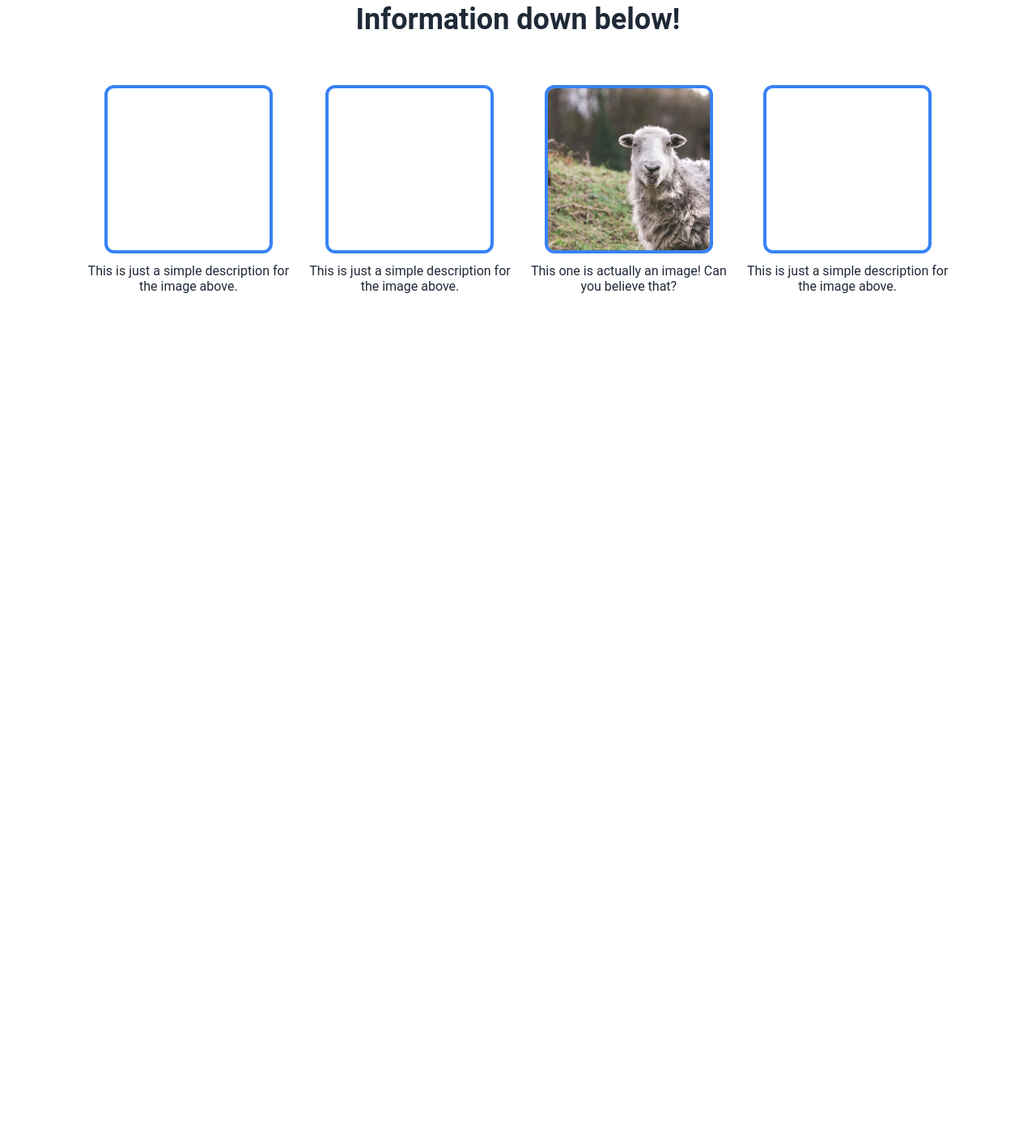
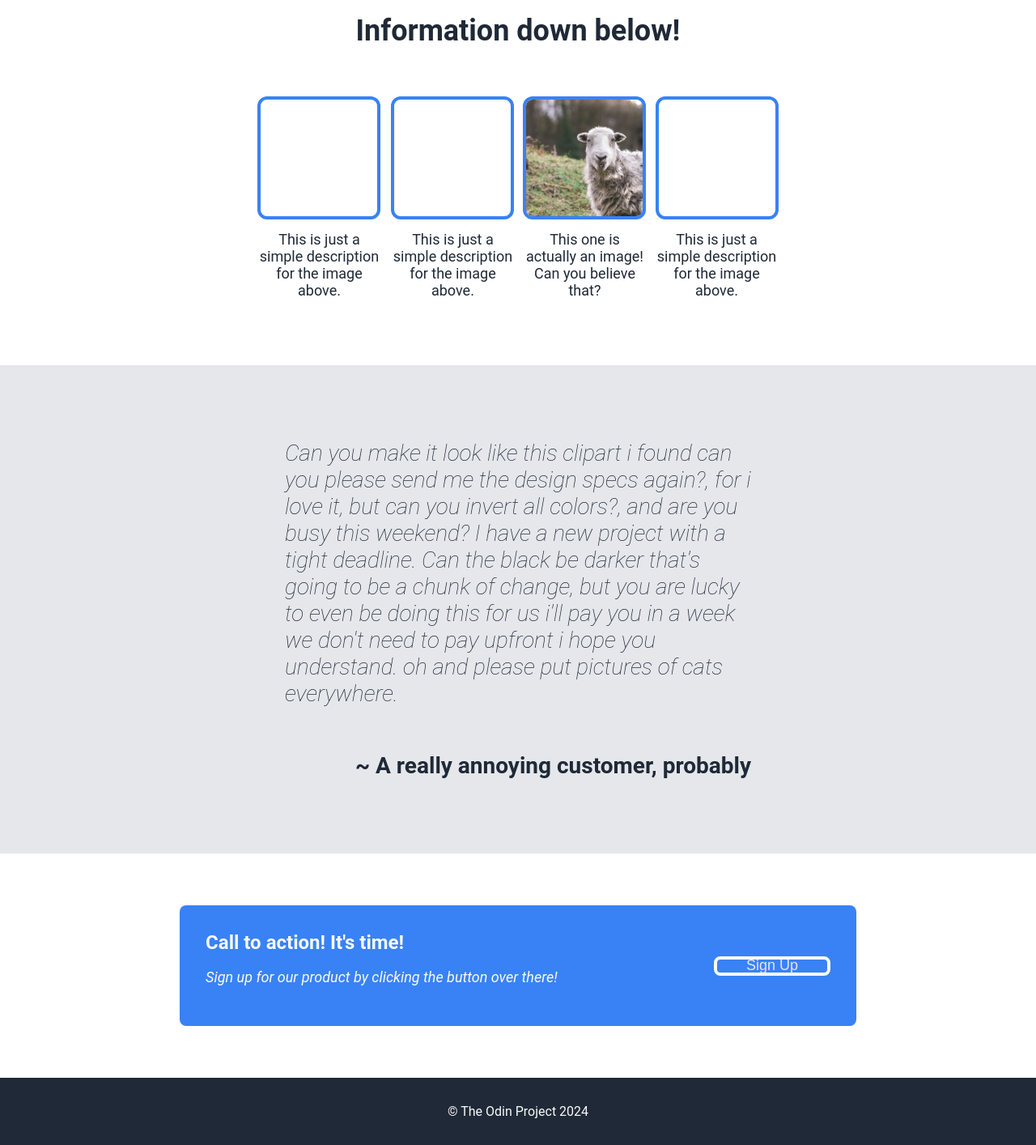
Before and after one commit to rins6618/landing-page, a plain HTML site: page index.html in a window 1280 px wide. Shown: the part 461-1875 px from the top of the page at 81% size. Before the commit the page ends 904 px from the top, so only its background shows below. Drawn offline with Linux system fonts and the light colour scheme.

Commit message:
Added quote, call and footer

```diff
--- a/index.html
+++ b/index.html
@@ -49,9 +49,26 @@
         </ul>
     </div>
     <div class="quote">
+        <div class="quote-container">
+            <p>
+            Can you make it look like this clipart i found can you please send me the design specs again?, for i love it,
+            but can you invert all colors?, and are you busy this weekend? I have a new project with a tight deadline.
+            Can the black be darker that's going to be a chunk of change, but you are lucky to even be doing this for us
+            i'll pay you in a week we don't need to pay upfront i hope you understand. oh and please put pictures of cats everywhere.
+            </p>
+            <p class="quote-author"> ~ A really annoying customer, probably </p>
+        </div>
     </div>
-    <div class="call-to-action"> </div>
+    <div class="call-to-action">
+    <div class="cta-container">
+        <div class="cta-text">
+            <div> Call to action! It's time! </div>
+            <p> Sign up for our product by clicking the button over there!</p>
+        </div>
+        <button class="cta-button">Sign Up</button>
+    </div>
+    </div>
 </div>
-<div class="footer"></div>
+<div class="footer"> &copy The Odin Project 2024</div>
 </body>
 </html>
--- a/style.css
+++ b/style.css
@@ -1,4 +1,12 @@
+html {
+    min-height: 100%;
+    height: 100%;
+}
+
 body {
+    height: 100%;
+    display: flex;
+    flex-direction: column;
     font-family: Roboto, sans-serif;
     margin: 0;
 }
@@ -8,7 +16,7 @@ body {
     flex-direction: column;
     padding: 16px;
     background-color: #1f2937;
-    flex: 1 0 auto;
+    flex: 0 1 400px;
 }
 
 .header {
@@ -33,7 +41,7 @@ body {
 .hero {
     display: flex;
     justify-content: space-around;
-    flex: 1 0 auto;
+    flex: 0 1 auto;
 }
 
 .splashtext {
@@ -60,22 +68,25 @@ body {
     font-size: 18px;
     background-color: #3882f6;
     border-style: none;
-    border-radius: 8px;
+    border-radius: 0.5rem;
+    padding: 8px;
 }
 
 .content {
     display: flex;
     flex-direction: column;
     box-sizing: border-box;
-    padding: 32px;
+    align-items: center;
+    flex: 1 0 0;
 }
 
 .image-info {
-    margin: 32px 0;
+    width: 50%;
     display: flex;
     flex-direction: column;
     align-items: center;
     gap: 64px;
+    margin: 64px;
 }
 
 #image-title {
@@ -87,7 +98,7 @@ body {
 
 
 .image-list {
-    margin: 0 72px;
+    margin: 0;
     display: flex;
     justify-content: space-around;
 }
@@ -101,14 +112,97 @@ body {
 }
 
 .image {
-    width: 200px;
-    height: 200px;
+    width: 144px;
+    height: 144px;
     outline: #3882f6 solid 4px;
     border-radius: 0.5rem;
 }
 
 .image-subtext {
     color: #1f2937;
+    font-size: 18px;
+}
+
+.quote {
+    background-color: #e5e7eb;
+    display: flex;
+    flex-direction: column;
+    align-items: center;
+    padding: 64px;
+}
+
+.quote-container {
+    width: 50%;
+    display: flex;
+    flex-direction: column;
+    font-style: italic;
+    font-weight: lighter;
+    color: #1f2937;
+    font-size: 28px;
+}
+
+.quote-author {
+    font-weight: bold;
+    font-style: normal;
+    align-self: flex-end;
+}
+
+.call-to-action {
+    box-sizing: border-box;
+    display: flex;
+    flex-direction: column;
+    padding: 64px;
+    width: 100%;
+    align-items: center;
+}
+
+.cta-container {
+    width: 67%;
+    display: flex;
+    flex-direction: row;
+    justify-content: flex-start;
+    border-radius: 0.5rem;
+    background-color: #3882f6;
+    padding: 32px;
+}
+
+.cta-text {
+    margin-right: auto;
+    color: #f9faf8;
+    font-size: 18px;
+}
+
+.cta-text div {
+    font-weight: bold;
+    font-size: 24px;
+}
+
+.cta-text p {
+    font-style: italic;
+}
+
+.cta-button {
+    display: flex;
+    align-items: center;
+    justify-content: center;
+    color: #e5e7eb;
+    width: 144px;
+    flex: 0 0 auto;
+    font-size: 18px;
+    background-color: #3882f6;
+    border: #f9faf8 solid 0.25rem;
+    border-radius: 0.5rem;
+    padding: 8px;
+    height: 25%;
+    align-self: center;
+}
+
+.footer {
+    margin-top: auto;
+    padding: 32px;
+    background-color: #1f2937;
+    text-align: center;
+    color: #f9faf8;
 }
 
 ul {
```
